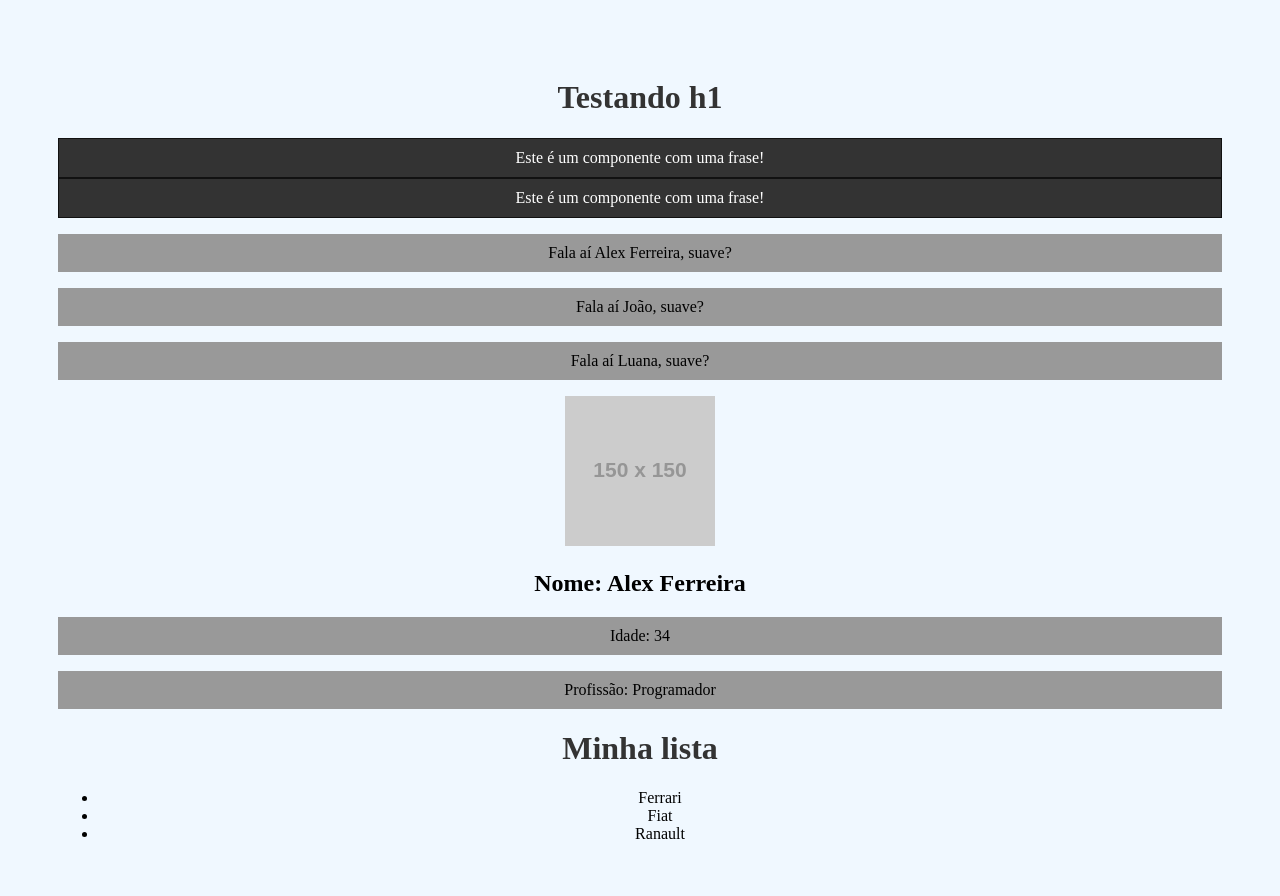
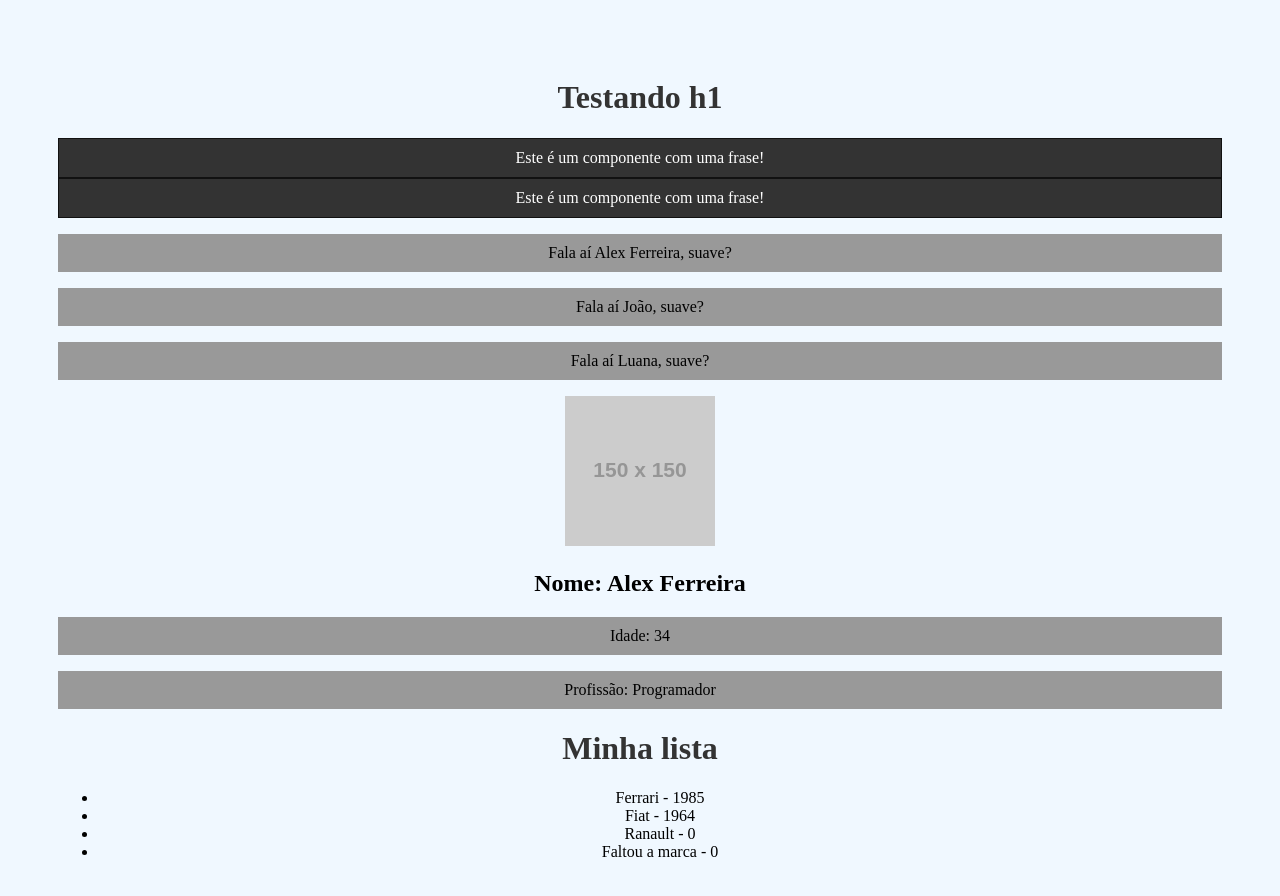
Before and after one commit to asfuture/Sistema-de-Gerenciamento-de-projeto-React, a React (Create React App) app: page / in a window 1280 px wide. Shown: the top 896 px of the page. Built offline with nearby package versions, Linux system fonts and the light colour scheme.

Commit message:
avançando em props

```diff
--- a/src/components/List.js
+++ b/src/components/List.js
@@ -5,9 +5,11 @@
        <>
         <h1>Minha lista</h1>
         <ul>
-            <Item marca="Ferrari" />
-            <Item marca="Fiat" />
+            <Item marca="Ferrari" ano_lancamento={1985} />
+            <Item marca="Fiat" ano_lancamento={1964} />
             <Item marca="Ranault" />
+            <Item />
+
         </ul>
        </>
     )
--- a/src/components/item.js
+++ b/src/components/item.js
@@ -1,10 +1,20 @@
-function Item(props){
+import PropTypes from 'prop-types' //Esse pacote já vêm com o React
+
+function Item({marca, ano_lancamento}){
     return(
         <>
-        <li>{props.marca}</li>
+        <li>{marca} - {ano_lancamento}</li>
         </>
     )
 }
 
+Item.propTypes ={
+    marca:PropTypes.string.isRequired,
+    ano_lancamento:PropTypes.number,
+}
+Item.defaultProps ={
+    marca: 'Faltou a marca',
+    ano_lancamento:0,
+}
 
 export default Item
```
